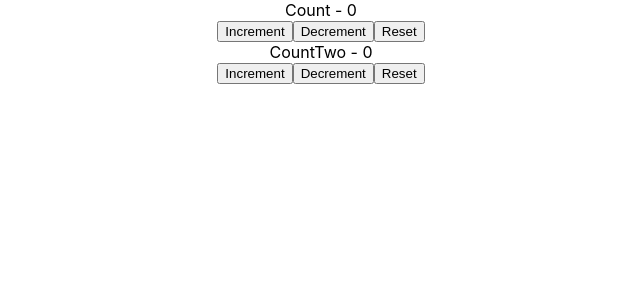
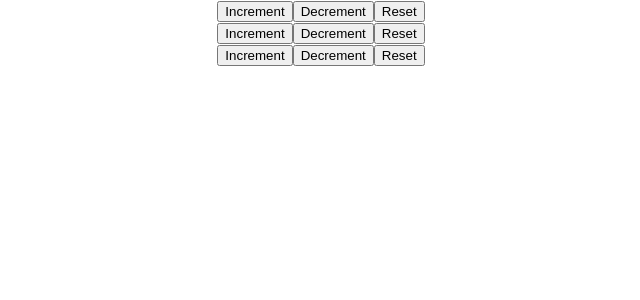
Before and after one commit to sivasaraa/reducer-hook, a React (Create React App) app: page / in a window 1280 px wide. Shown: the top 300 px of the page, without its empty margins (319-959 px from the left). Built offline with nearby package versions, Linux system fonts and the light colour scheme.

Commit message:
useContext reducer template

```diff
--- a/src/App.js
+++ b/src/App.js
@@ -3,13 +3,19 @@ import './App.css';
 import CounterOne from './Component/CounterOne';
 import CounterTwo from './Component/CounterTwo';
 import CounterThree from './Component/CounterThree';
+import ComponentA from './Component/ComponentA';
+import ComponentB from './Component/ComponentB';
+import ComponentC from './Component/ComponentC';
 
 function App() {
   return (
     <div className="App">
       {/* <CounterOne /> */}
       {/* <CounterTwo /> */}
-      <CounterThree />
+      {/* <CounterThree /> */}
+      <ComponentA />
+      <ComponentB />
+      <ComponentC />
     </div>
   );
 }
--- /dev/null
+++ b/src/Component/ComponentA.js
@@ -0,0 +1,13 @@
+import React from 'react'
+
+function ComponentA(){
+    return (
+        <div>
+            <button>Increment</button>
+            <button>Decrement</button>
+            <button>Reset</button>
+        </div>
+    )
+}
+
+export default ComponentA
--- /dev/null
+++ b/src/Component/ComponentB.js
@@ -0,0 +1,10 @@
+import React from 'react'
+import ComponentD from './ComponentD'
+
+function ComponentB(){
+    return (
+        <ComponentD />
+    )
+}
+
+export default ComponentB
--- /dev/null
+++ b/src/Component/ComponentC.js
@@ -0,0 +1,10 @@
+import React from 'react'
+import ComponentE from './ComponentE'
+
+function ComponentC(){
+    return (
+        <ComponentE />
+    )
+}
+
+export default ComponentC;
--- /dev/null
+++ b/src/Component/ComponentD.js
@@ -0,0 +1,13 @@
+import React from 'react'
+
+function ComponentD(){
+    return (
+        <div>
+            <button>Increment</button>
+            <button>Decrement</button>
+            <button>Reset</button>
+        </div>
+    )
+}
+
+export default ComponentD
--- /dev/null
+++ b/src/Component/ComponentE.js
@@ -0,0 +1,10 @@
+import React from 'react'
+import ComponentF from './ComponentF'
+
+function ComponentE(){
+    return (
+        <ComponentF />
+    )
+}
+
+export default ComponentE
--- /dev/null
+++ b/src/Component/ComponentF.js
@@ -0,0 +1,13 @@
+import React from 'react'
+
+function ComponentF(){
+    return (
+        <div>
+            <button>Increment</button>
+            <button>Decrement</button>
+            <button>Reset</button>
+        </div>
+    )
+}
+
+export default ComponentF
```
